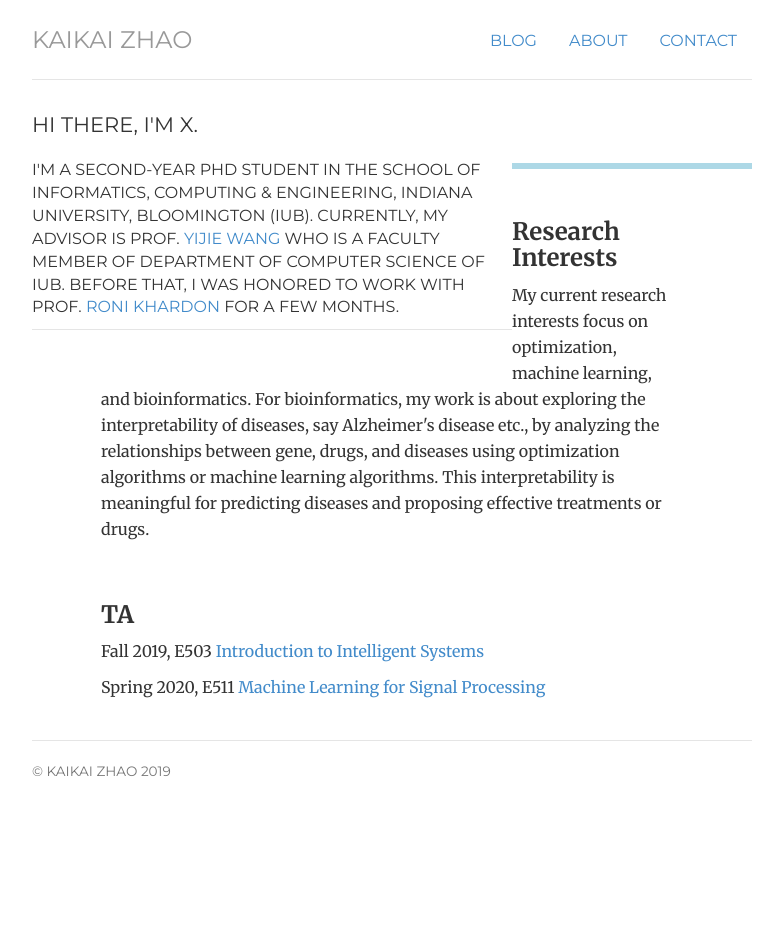
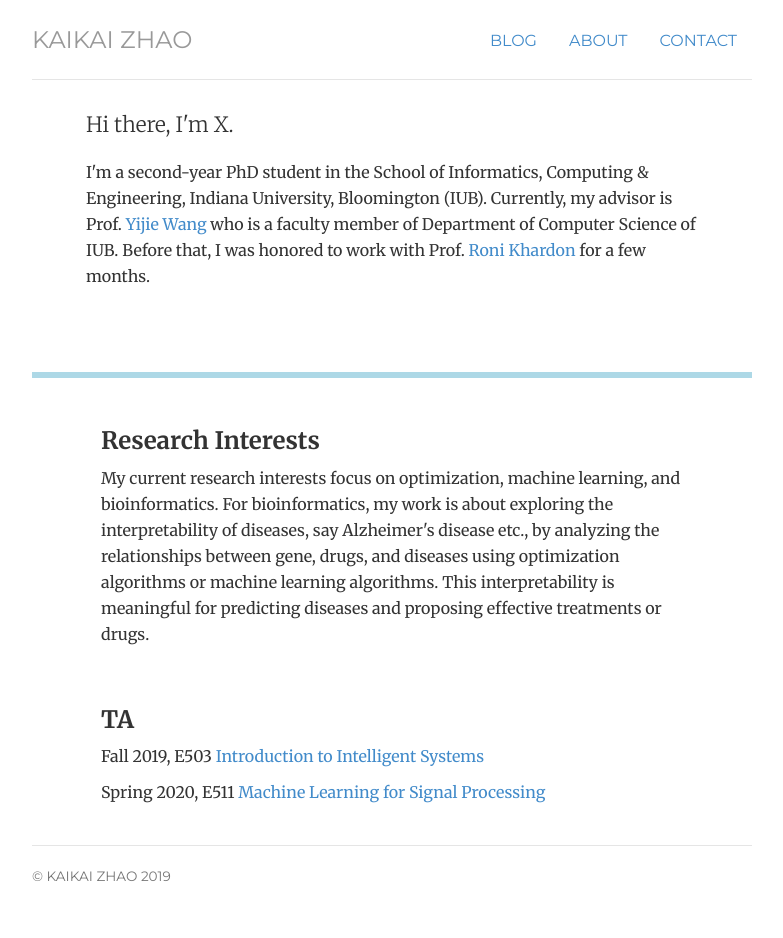
Before and after one commit to mathfirst/mathfirst.github.io, a Jekyll site: the page built from index.html, in a window 1280 px wide. Shown: the whole page, without its empty margins (248-1031 px from the left). Built offline with Jekyll 4.4.1, drawn with Linux system fonts in a browser that asks for light colours; before the commit the page ends 900 px from its top, so only the background shows below that.

Commit message:
Update index.html

```diff
--- a/index.html
+++ b/index.html
@@ -7,7 +7,7 @@ contact: passive
 description: Welcome!
 ---
 
-<div class="col-md-8 header">
+<div class="about">
 	<!--<div itemscope itemtype="http://data-vocabulary.org/Person" class="col-sm-12">-->
 	<p class="lead">Hi there, I'm <span itemprop="name">X.</span> </p>
 	<p>I'm a second-year PhD student in the School of Informatics, Computing & Engineering, Indiana University, Bloomington (IUB).
```
